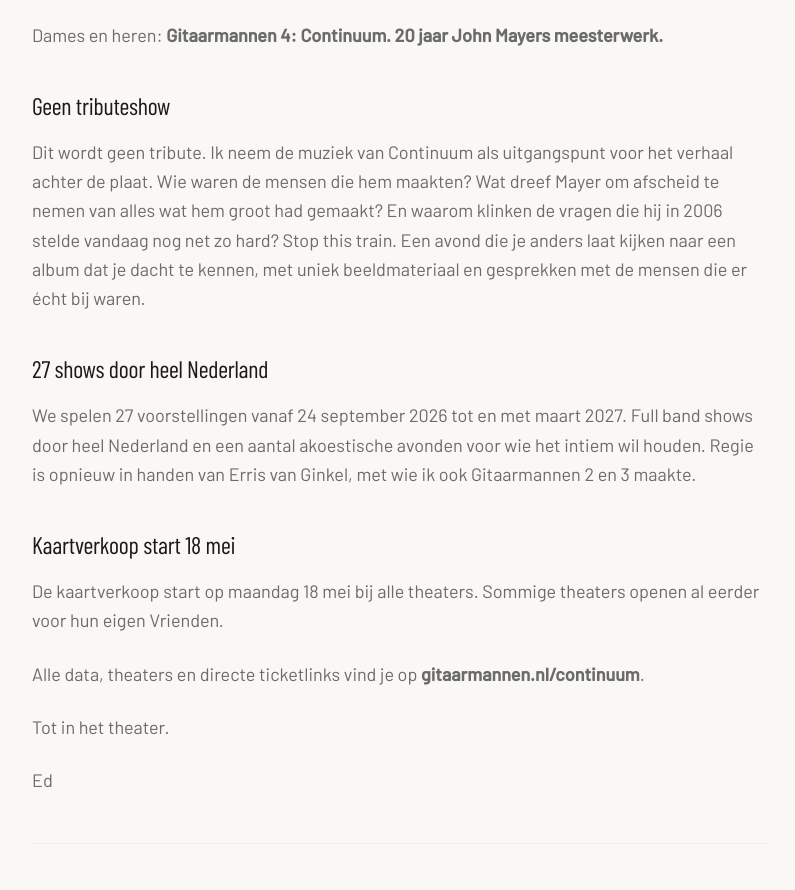
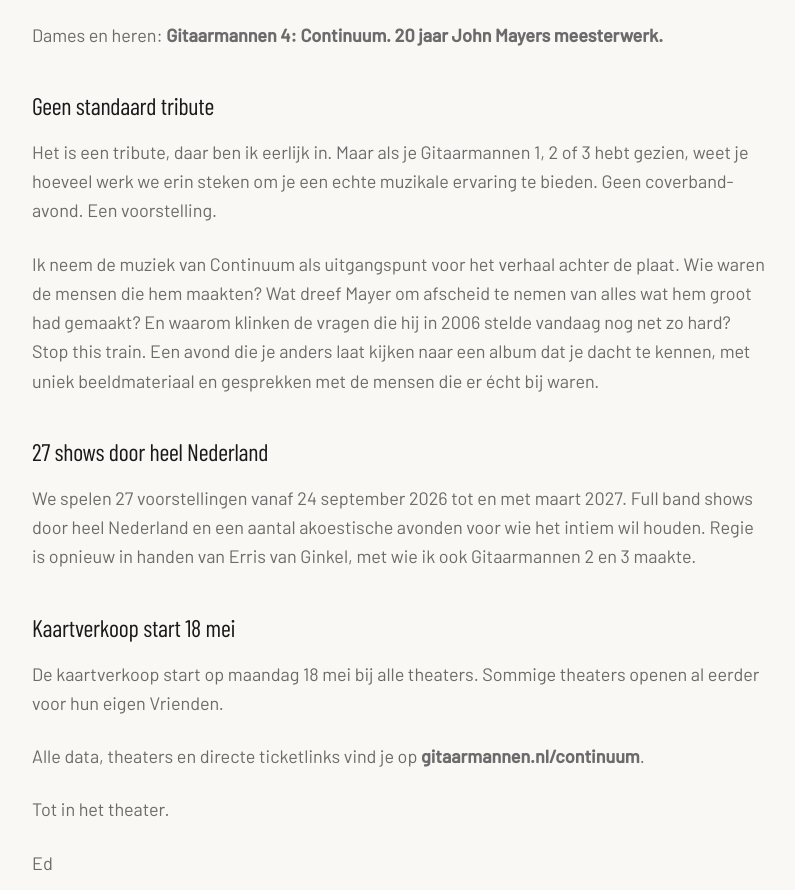
Before and after one commit to edstruijlaart/edstruijlaart-nl, an Astro site: page /news/gitaarmannen-4-continuum-aangekondigd in a window 1280 px wide. Shown: the part 1212-2102 px from the top of the page, without its empty margins (240-1035 px from the left). Built offline with nearby package versions, Linux system fonts and the light colour scheme; Astro itself is replaced by a stand-in of ours.

Commit message:
Blog + tours: 'geen tribute' -> 'geen standaard tribute'
Eerlijker positionering: het IS een tribute, maar geen coverband-avond.
Verwijst naar GM1-3 als bewijs van het werk dat erin gaat zitten.

```diff
--- a/src/content/news/gitaarmannen-4-continuum-aangekondigd.md
+++ b/src/content/news/gitaarmannen-4-continuum-aangekondigd.md
@@ -16,9 +16,11 @@ Continuum is een album dat tot op de dag van vandaag generaties gitaristen inspi
 
 Dames en heren: **Gitaarmannen 4: Continuum. 20 jaar John Mayers meesterwerk.**
 
-## Geen tributeshow
+## Geen standaard tribute
 
-Dit wordt geen tribute. Ik neem de muziek van Continuum als uitgangspunt voor het verhaal achter de plaat. Wie waren de mensen die hem maakten? Wat dreef Mayer om afscheid te nemen van alles wat hem groot had gemaakt? En waarom klinken de vragen die hij in 2006 stelde vandaag nog net zo hard? Stop this train. Een avond die je anders laat kijken naar een album dat je dacht te kennen, met uniek beeldmateriaal en gesprekken met de mensen die er écht bij waren.
+Het is een tribute, daar ben ik eerlijk in. Maar als je Gitaarmannen 1, 2 of 3 hebt gezien, weet je hoeveel werk we erin steken om je een echte muzikale ervaring te bieden. Geen coverband-avond. Een voorstelling.
+
+Ik neem de muziek van Continuum als uitgangspunt voor het verhaal achter de plaat. Wie waren de mensen die hem maakten? Wat dreef Mayer om afscheid te nemen van alles wat hem groot had gemaakt? En waarom klinken de vragen die hij in 2006 stelde vandaag nog net zo hard? Stop this train. Een avond die je anders laat kijken naar een album dat je dacht te kennen, met uniek beeldmateriaal en gesprekken met de mensen die er écht bij waren.
 
 ## 27 shows door heel Nederland
 
--- a/src/data/tours.ts
+++ b/src/data/tours.ts
@@ -25,7 +25,7 @@ export const tours: Tour[] = [
       'Het verhaal over het niet kunnen stoppen van de tijd. Over een eind twintiger die erachter komt dat het leven hard is en je jeugd langzaam in de achteruitkijkspiegel verdwijnt. Het verhaal van een songwriter die ook gitarist is en met dit album eindelijk dat juk van mooiboy van zich afgooit en laat zien zoveel meer in huis te hebben.',
       'Een album dat tot op de dag van vandaag generaties gitaristen inspireert. Loop nu op een zaterdag een willekeurige gitaarwinkel binnen en je hoort geen Stairway to Heaven meer, maar Slow Dancing in a Burning Room.',
       'Dames en heren: Gitaarmannen 4: Continuum. 20 jaar John Mayers meesterwerk.',
-      'Geen tributeshow. Ed neemt de muziek van Continuum als uitgangspunt voor het verhaal achter de plaat. Wie waren de mensen die hem maakten? Wat dreef Mayer om afscheid te nemen van alles wat hem groot had gemaakt? En waarom klinken de vragen die hij in 2006 stelde vandaag nog net zo hard? Stop this train. Een avond die je anders laat kijken naar een album dat je dacht te kennen, met uniek beeldmateriaal en gesprekken met de mensen die er écht bij waren.',
+      'Geen standaard tribute. Het is een tribute, maar als je Gitaarmannen 1, 2 of 3 hebt gezien, weet je hoeveel werk Ed erin steekt om je een echte muzikale ervaring te bieden. Ed neemt de muziek van Continuum als uitgangspunt voor het verhaal achter de plaat. Wie waren de mensen die hem maakten? Wat dreef Mayer om afscheid te nemen van alles wat hem groot had gemaakt? En waarom klinken de vragen die hij in 2006 stelde vandaag nog net zo hard? Stop this train. Een avond die je anders laat kijken naar een album dat je dacht te kennen, met uniek beeldmateriaal en gesprekken met de mensen die er écht bij waren.',
     ],
     credits: 'Regie: Erris van Ginkel',
     posterImage: 'gitaarmannen-4-continuum-poster.png',
```
